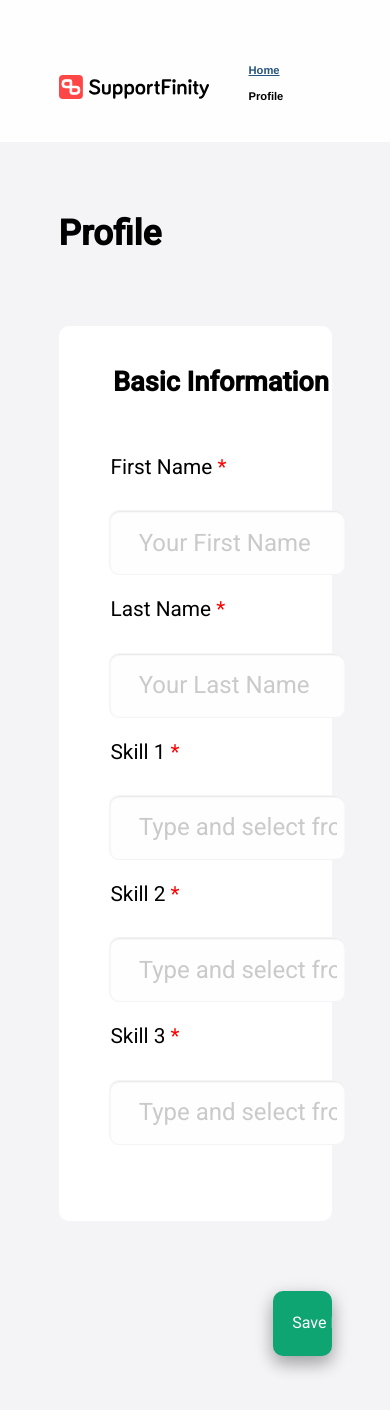
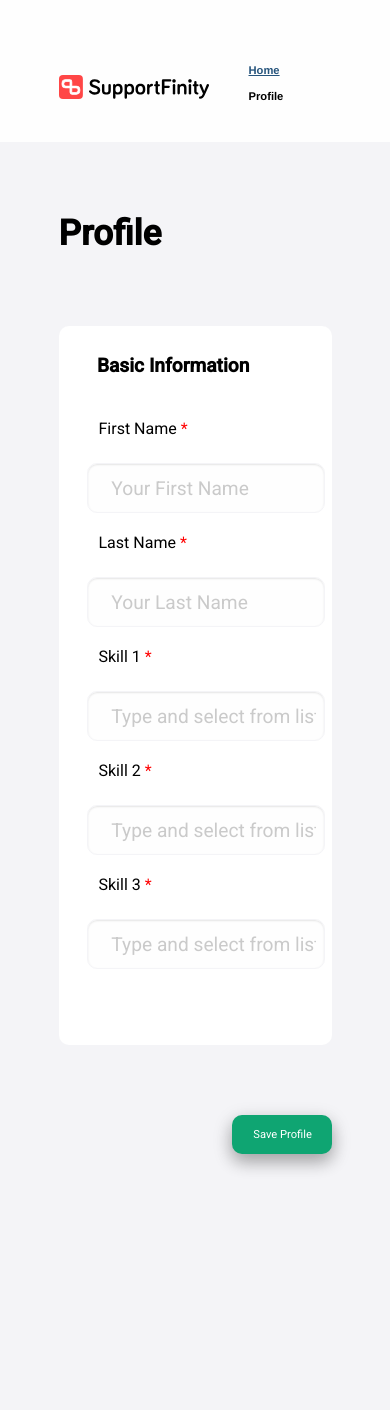
Before and after one commit to SalmaFarghaly/angular-ivy-stuhon, an Angular app: page /profile in a window 390 px wide. Shown: the top 1410 px of the page. Built offline with nearby package versions, Linux system fonts and the light colour scheme.

Commit message:
1 file modified

```diff
--- a/src/app/profile/profile.component.css
+++ b/src/app/profile/profile.component.css
@@ -119,3 +119,28 @@ input.button{
         font-size: 1.0em;
     }
 }
+@media only screen and (max-width:500px){
+    input.button{
+        font-size: 0.7em;
+        height:3.5em;
+        width:100px;
+    }
+    label.title{
+      font-size: 1.2em;
+    }
+    label.info{
+      font-size: 1em;
+
+    }
+    input{
+      margin-left:1.5em;
+      height:50px;
+      font-size:1.2em;
+    }
+    .alert{
+      font-size:0.9em;
+    }
+    .skill-container-dropdown{
+      margin-left:1.7em;
+    }
+}
```
